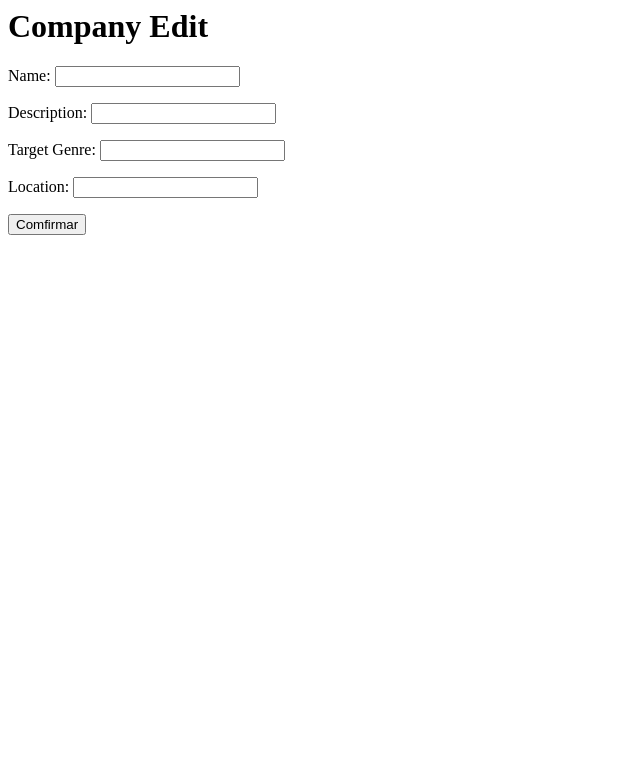
After one commit to Software-Design-2017/EmbelezaMais, a Django app: a page that uses EmbelezaMais/user/templates/company_edit_profile_form.html in a window 1280 px wide. The commit adds this page. Shown: the top 783 px of the page, without its empty margins (0-640 px from the left). Run offline with Django 3.2, Linux system fonts and the light colour scheme; a user stored in the database is signed in; tables that the repository leaves empty hold one stand-in row (values such as "Sample post").

Commit message:
#6 - Creating structure to edit company informations.

```diff
--- a/EmbelezaMais/templates/companyDashboard/navigation_bar.html
+++ b/EmbelezaMais/templates/companyDashboard/navigation_bar.html
@@ -51,17 +51,17 @@
         <li class="nav-item dropdown"> <a id="messages" rel="nofollow" data-target="#" href="#" data-toggle="dropdown" aria-haspopup="true" aria-expanded="false" class="nav-link"><i class="fa fa-envelope-o"></i><span class="badge bg-orange">10</span></a>
           <ul aria-labelledby="notifications" class="dropdown-menu">
             <li><a rel="nofollow" href="#" class="dropdown-item d-flex">
-                <div class="msg-profile"> <img src="img/avatar-1.jpg" alt="..." class="img-fluid rounded-circle"></div>
+                <!-- <div class="msg-profile"> <img src="img/avatar-1.jpg" alt="..." class="img-fluid rounded-circle"></div> -->
                 <div class="msg-body">
                   <h3 class="h5">Jason Doe</h3><span>Sent You Message</span>
                 </div></a></li>
             <li><a rel="nofollow" href="#" class="dropdown-item d-flex">
-                <div class="msg-profile"> <img src="img/avatar-2.jpg" alt="..." class="img-fluid rounded-circle"></div>
+                <!-- <div class="msg-profile"> <img src="img/avatar-2.jpg" alt="..." class="img-fluid rounded-circle"></div> -->
                 <div class="msg-body">
                   <h3 class="h5">Frank Williams</h3><span>Sent You Message</span>
                 </div></a></li>
             <li><a rel="nofollow" href="#" class="dropdown-item d-flex">
-                <div class="msg-profile"> <img src="img/avatar-3.jpg" alt="..." class="img-fluid rounded-circle"></div>
+                <!-- <div class="msg-profile"> <img src="img/avatar-3.jpg" alt="..." class="img-fluid rounded-circle"></div> -->
                 <div class="msg-body">
                   <h3 class="h5">Ashley Wood</h3><span>Sent You Message</span>
                 </div></a></li>
--- a/EmbelezaMais/templates/companyDashboard/side_bar.html
+++ b/EmbelezaMais/templates/companyDashboard/side_bar.html
@@ -24,7 +24,7 @@
         <li><a href="#">Page</a></li>
       </ul>
     </li>
-    <li> <a href=" "> <i class="icon-grid"></i>Tables </a></li>
+    <li> <a href=" {% url 'profile' request.user.email%} "> <i class="icon-grid"></i> Profile </a></li>
     <li> <a href=""> <i class="fa fa-bar-chart"></i>Charts </a></li>
     <li> <a href=""> <i class="icon-padnote"></i>Forms </a></li>
     <li> <a href=""> <i class="icon-interface-windows"></i>Login Page</a></li>
--- a/EmbelezaMais/user/forms.py
+++ b/EmbelezaMais/user/forms.py
@@ -1,3 +1,5 @@
+
+import logging
 # Django.
 from django import forms
 from django.utils.translation import ugettext_lazy as _
@@ -6,6 +8,9 @@ from django.core.exceptions import ValidationError
 # Local Django.
 from .models import Client, Company
 from . import constants
+
+logging.basicConfig(level=logging.DEBUG)
+logger = logging.getLogger('EmbelezaMais')
 
 
 class ClientRegisterForm(forms.ModelForm):
@@ -90,6 +95,34 @@ class CompanyRegisterForm(forms.ModelForm):
         return super(CompanyRegisterForm, self).clean(*args, **kwargs)
 
 
+class CompanyEditForm(forms.ModelForm):
+
+    name = forms.CharField(widget=forms.TextInput(attrs={'class': 'form-control'}),
+                           label=_('Name'), max_length=60, required=False)
+
+    description = forms.CharField(widget=forms.TextInput(attrs={'class': 'form-control'}),
+                                  label=_('Description'), max_length=60, required=False)
+
+    target_genre = forms.CharField(widget=forms.TextInput(attrs={'class': 'form-control'}),
+                                   label=_('Target Genre'), max_length=1, required=False)
+
+    location = forms.CharField(widget=forms.TextInput(attrs={'class': 'form-control'}),
+                               label=_('Location'), max_length=60, required=False)
+
+    class Meta:
+        model = Company
+        fields = [
+            'name',
+            'description',
+            'target_genre',
+            'location',
+        ]
+
+    def clean(self, *args, **kwargs):
+
+        return super(CompanyEditForm, self).clean(*args, **kwargs)
+
+
 class CompanyLoginForm(forms.Form):
     email = forms.EmailField()
     password = forms.CharField(widget=forms.PasswordInput, label=_(constants.PASSWORD))
--- /dev/null
+++ b/EmbelezaMais/user/templates/company_edit_profile_form.html
@@ -0,0 +1,18 @@
+<html>
+<head>
+  <title>Company Edit</title>
+</head>
+
+<body>
+  <h1>Company Edit</h1>
+
+  <form method="post" action=".">
+      {% csrf_token %}
+       {{ form.as_p }}
+      <input type="hidden" name="next" value="/" />
+      <input type="submit" value="Comfirmar" />
+  </form>
+
+</body>
+
+</html>
--- a/EmbelezaMais/user/templates/company_profile.html
+++ b/EmbelezaMais/user/templates/company_profile.html
@@ -6,7 +6,10 @@
   <div class="col-md-12">
     <div class="row">
         <div class="container center-align"><br>
-          <center><h1 class="panel-title">Company Profile</h1></center> <hr>
+          <h1 class="panel-title">Company Profile</h1>
+                {% if company.is_authenticated %}
+                  <a href="{% url 'edit' company.email %}"> Edit </a>
+                {% endif %} <hr>
             <div class="col-md-12">
               <div class="row">
                 <div class="col-md-12">
--- a/EmbelezaMais/user/urls.py
+++ b/EmbelezaMais/user/urls.py
@@ -15,4 +15,5 @@ urlpatterns = (
     url(r'^register_company/', register_company_view, name='register_view'),
     url(r'^confirm/(?P<activation_key>\w+)/', register_confirm, name='confirm_account'),
     url(r'^profile/(?P<email>[\w|\W]+)/', CompanyAction.company_profile, name='profile'),
+    url(r'^edit/(?P<email>[\w|\W]+)/', CompanyAction.company_edit_profile_view, name='edit')
 )
--- a/EmbelezaMais/user/views.py
+++ b/EmbelezaMais/user/views.py
@@ -21,7 +21,7 @@ from django.views.generic import (
 
 # local Django
 from .forms import (
-    ClientRegisterForm, CompanyRegisterForm, CompanyLoginForm
+    ClientRegisterForm, CompanyRegisterForm, CompanyLoginForm, CompanyEditForm
 )
 from .models import (
     Client, Company, UserProfile
@@ -137,7 +137,7 @@ def register_confirm(request, activation_key):
 
 class CompanyAction(View):
 
-    @login_required
+    # @login_required
     def company_profile(request, email):
         if request.method == "GET":
             company = Company.objects.get(email=email)
@@ -146,6 +146,56 @@ class CompanyAction(View):
             company = Company()
         # args = {'company': company}
         return render(request, 'company_profile.html', {'company': company})
+
+    @login_required
+    def company_edit_profile_view(request, email):
+        logger.info("Entering edit profile page.")
+        company = Company.objects.get(email=email)
+        form = CompanyEditForm(request.POST or None)
+
+        if request.user.email == company.email:
+            if request.method == "POST":
+                logger.debug("Edit profile view request is POST.")
+                if form.is_valid():
+                    logger.debug("Valid edit form.")
+                    name = form.cleaned_data.get('name')
+                    description = form.cleaned_data.get('description')
+                    target_genre = form.cleaned_data.get('target_genre')
+                    location = form.cleaned_data.get('location')
+
+                    if len(name) != 0:
+                        company.name = name
+                    else:
+                        pass
+
+                    if len(target_genre) != 0:
+                        company.target_genre = target_genre
+                    else:
+                        pass
+
+                    if len(location) != 0:
+                        company.location = location
+                    else:
+                        pass
+
+                    if len(description) != 0:
+                        company.description = description
+                    else:
+                        pass
+
+                    company.save()
+
+                    return redirect('company_profile.html')
+                else:
+                    logger.debug("Invalid edit form.")
+                    pass
+            else:
+                logger.debug("Edit profile view request is GET.")
+                pass
+        else:
+            logger.debug("User can't edit other users information.")
+            return HttpResponse("Oops! You don't have acess to this page.")
+        return render(request, 'company_edit_profile_form.html', {'form': form, 'company': company})
 
 
 class LoginView(FormView):
```
